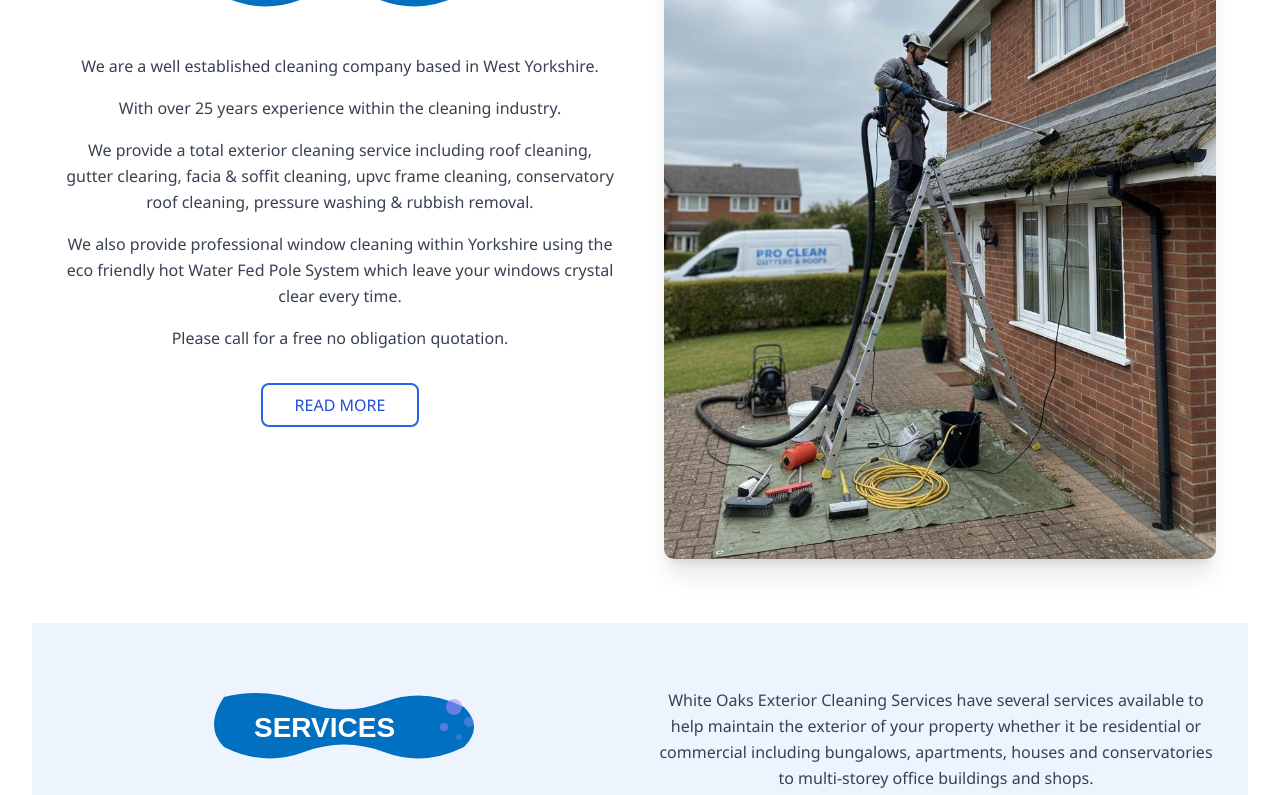
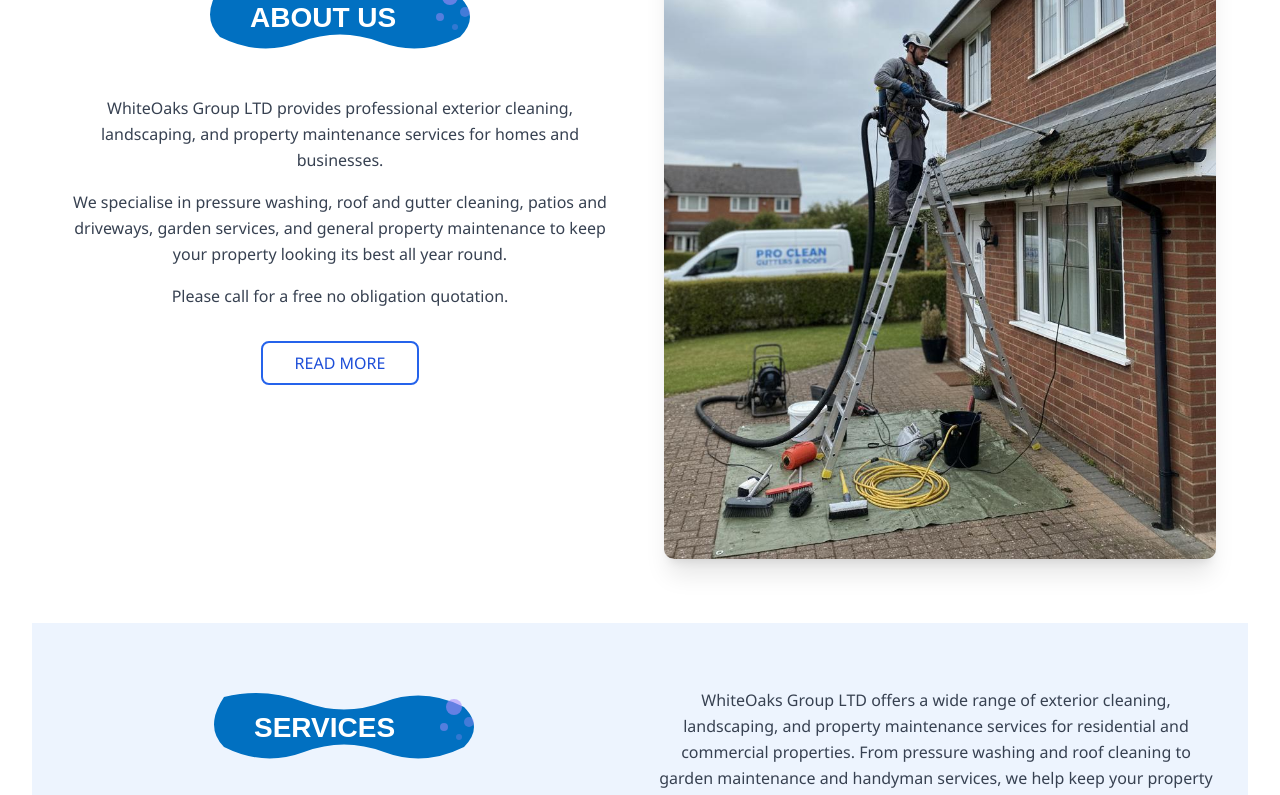
Before and after one commit to kazmi017/WhiteOaks, a React (Vite) app: page /#/ in a window 1280 px wide. Shown: the part 1060-1855 px from the top of the page. Built offline with nearby package versions, Linux system fonts and the light colour scheme.

Commit message:
text changes

```diff
--- a/src/sections/AboutSection.tsx
+++ b/src/sections/AboutSection.tsx
@@ -27,17 +27,17 @@ const AboutSection = () => {
 
             {/* Content */}
             <div className="space-y-4 text-gray-700 leading-relaxed">
+              {/* WhiteOaks Group LTD provides professional exterior cleaning, landscaping, and property maintenance services for homes and businesses.
+
+We specialise in pressure washing, roof and gutter cleaning, patios and driveways, garden services, and general property maintenance to keep your property looking its best all year round. */}
+              {/* <p>
+                We are a well established cleaning company based in West Yorkshire.
+              </p> */}
               <p>
-                We are a well established cleaning company based in West Yorkshire.
+                WhiteOaks Group LTD provides professional exterior cleaning, landscaping, and property maintenance services for homes and businesses.
               </p>
               <p>
-                With over 25 years experience within the cleaning industry.
-              </p>
-              <p>
-                We provide a total exterior cleaning service including roof cleaning, gutter clearing, facia & soffit cleaning, upvc frame cleaning, conservatory roof cleaning, pressure washing & rubbish removal.
-              </p>
-              <p>
-                We also provide professional window cleaning within Yorkshire using the eco friendly hot Water Fed Pole System which leave your windows crystal clear every time.
+                We specialise in pressure washing, roof and gutter cleaning, patios and driveways, garden services, and general property maintenance to keep your property looking its best all year round.
               </p>
               <p>
                 Please call for a free no obligation quotation.
--- a/src/sections/ServicesSection.tsx
+++ b/src/sections/ServicesSection.tsx
@@ -194,7 +194,7 @@ const ServicesSection = () => {
           {/* Description */}
           <div className="flex items-center">
             <p className="text-gray-700 leading-relaxed">
-              White Oaks Exterior Cleaning Services have several services available to help maintain the exterior of your property whether it be residential or commercial including bungalows, apartments, houses and conservatories to multi-storey office buildings and shops.
+              WhiteOaks Group LTD offers a wide range of exterior cleaning, landscaping, and property maintenance services for residential and commercial properties. From pressure washing and roof cleaning to garden maintenance and handyman services, we help keep your property clean, safe, and well maintained all year round. We provide reliable, professional service with free, no-obligation quotations for all jobs. Please call or email us for more information about our services or to schedule a free quote.
             </p>
           </div>
         </div>
```
